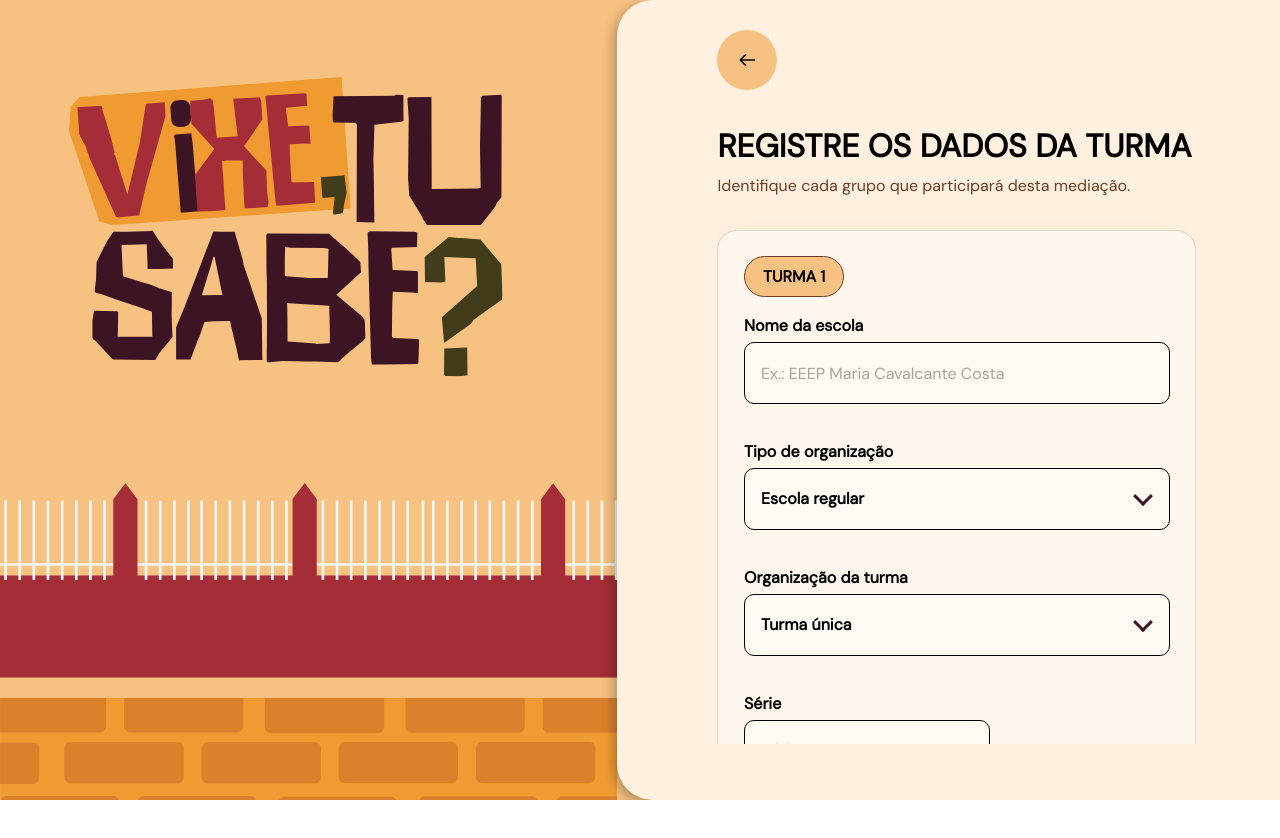
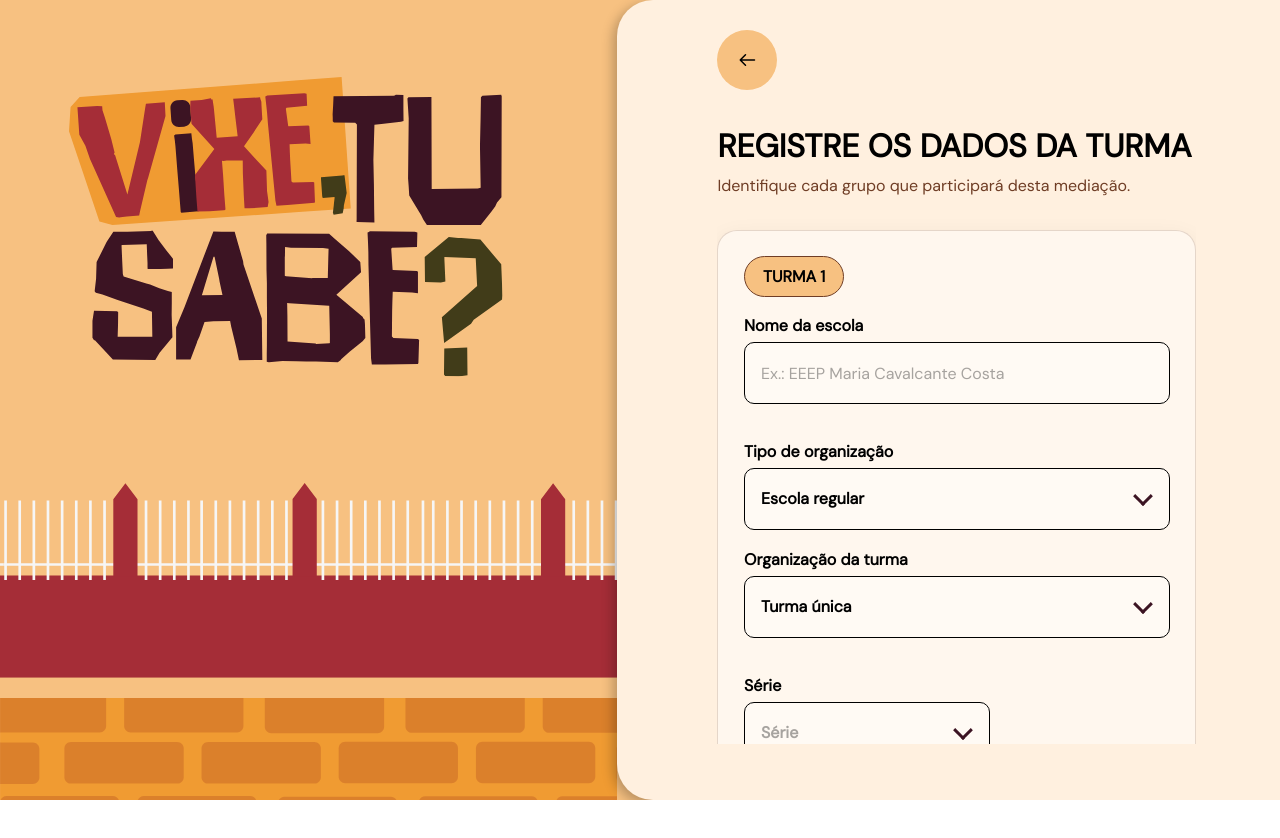
Before and after one commit to CSCAQXD/QUIZ-vixe-tu-sabe, a React app in the folder frontend/: page /cadastro-turmas in a window 1280 px wide. Shown: the top 838 px of the page. Built offline with nearby package versions, Linux system fonts and the light colour scheme; the HTML template or start-up script is replaced by a standard one.

Commit message:
refactor(turmas): agrupa configuracoes relacionadas

```diff
--- a/frontend/src/components/features/turmas/TurmaForm/TurmaForm.jsx
+++ b/frontend/src/components/features/turmas/TurmaForm/TurmaForm.jsx
@@ -100,6 +100,7 @@ function TurmaForm({
             </Button>
         )}
 
+        <div className="turma-form__configuration">
         <SelectField
             id={`organizacao-${turma.id}`}
             label="Tipo de organização"
@@ -137,6 +138,7 @@ function TurmaForm({
             options={CLASS_TYPE_OPTIONS}
             value={turma.organizacaoTurma}
         />
+        </div>
 
         <div className="turma-form__fields">
             <SelectField
```
